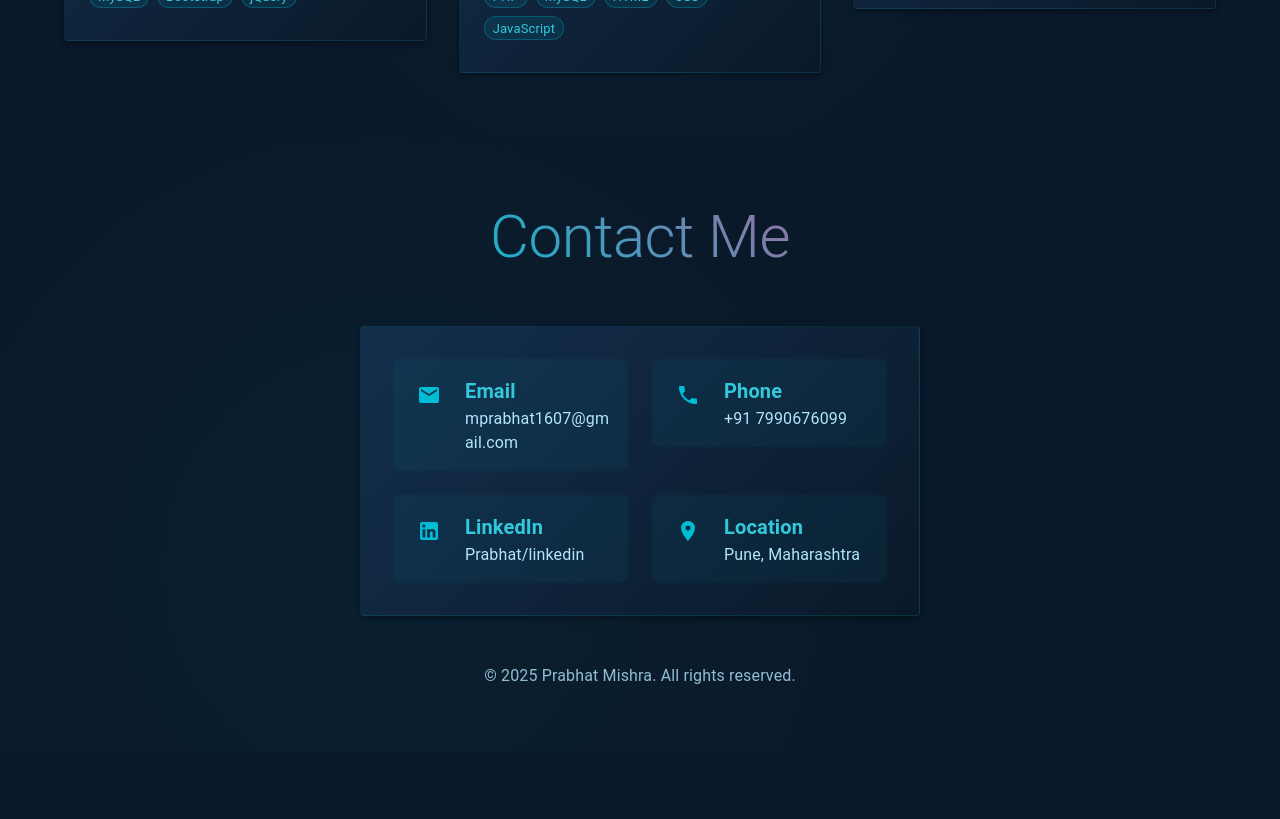
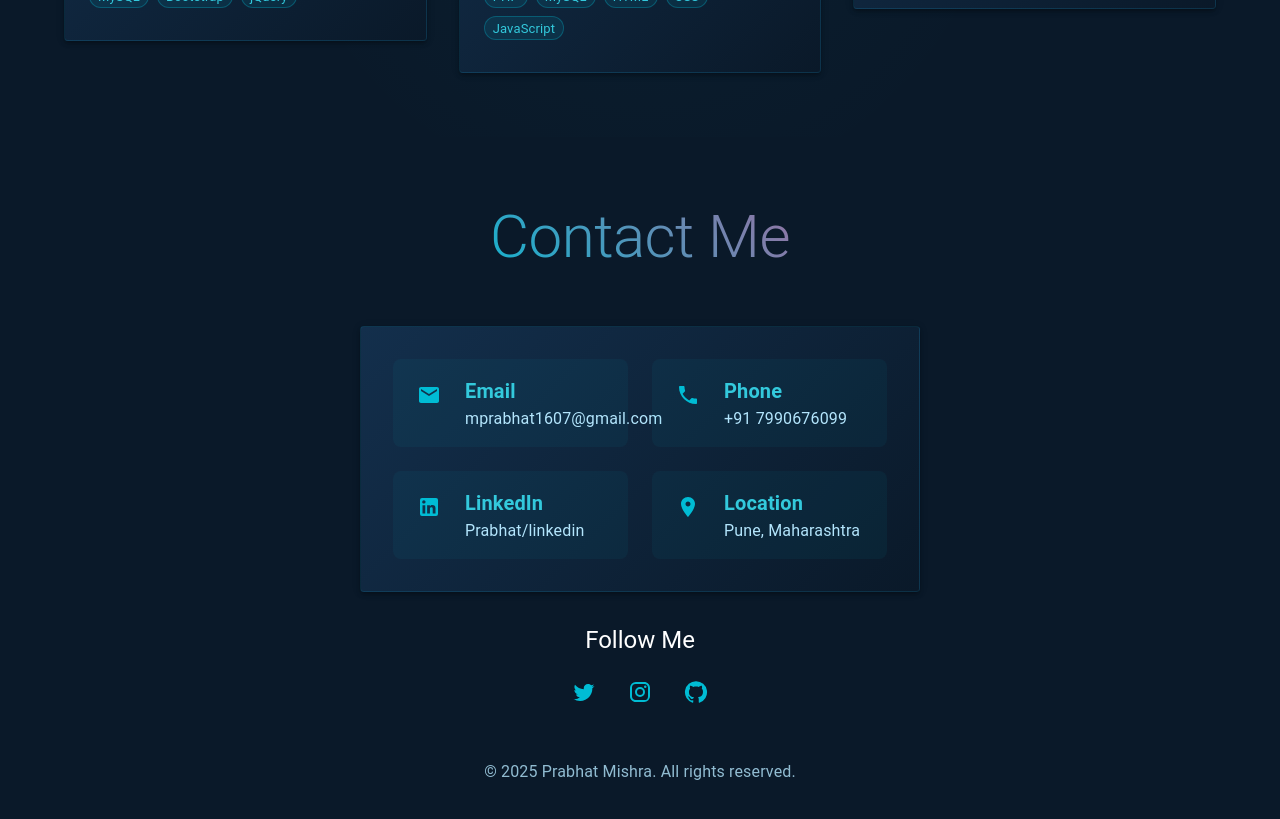
Before and after one commit to Prabhat-16/Portfolio, a React (Create React App) app: page / in a window 1280 px wide. Shown: the part 3220-4039 px from the top of the page. Before the commit the page ends 3972 px from the top, so only its background shows below. Built offline with nearby package versions, Linux system fonts and the light colour scheme.

Commit message:
Added Social Icons and Accounts

```diff
--- a/src/components/Contact.tsx
+++ b/src/components/Contact.tsx
@@ -1,6 +1,6 @@
 import React from 'react';
 import { Box, Container, Typography, Grid, Paper, IconButton, Link } from '@mui/material';
-import { Email, Phone, LinkedIn, LocationOn } from '@mui/icons-material';
+import { Email, Phone, LinkedIn, LocationOn, GitHub, Twitter, Instagram } from '@mui/icons-material';
 import { motion } from 'framer-motion';
 
 const Contact: React.FC = () => {
@@ -14,21 +14,6 @@ const Contact: React.FC = () => {
         overflow: 'hidden',
       }}
     >
-      <Box
-        component={motion.div}
-        sx={{
-          position: 'absolute',
-          top: 0,
-          left: 0,
-          right: 0,
-          bottom: 0,
-          background: 'radial-gradient(circle at 30% 70%, rgba(0,188,212,0.1) 0%, rgba(0,188,212,0) 50%)',
-          zIndex: 0,
-        }}
-        animate={{ opacity: [0.3, 0.5, 0.3] }}
-        transition={{ duration: 5, repeat: Infinity, ease: 'easeInOut' }}
-      />
-
       <Container sx={{ position: 'relative', zIndex: 1 }}>
         <motion.div
           initial={{ opacity: 0 }}
@@ -48,102 +33,31 @@ const Contact: React.FC = () => {
                 viewport={{ once: true }}
                 transition={{ duration: 0.5 }}
               >
-                <Paper
-                  elevation={3}
-                  sx={{
-                    p: 4,
-                    background: 'linear-gradient(135deg, #132f4c 0%, #0a1929 100%)',
-                    border: '1px solid rgba(0, 188, 212, 0.1)',
-                    '&:hover': {
-                      boxShadow: '0 0 20px rgba(0, 188, 212, 0.2)',
-                    },
-                  }}
-                >
+                <Paper elevation={3} sx={{ p: 4, background: 'linear-gradient(135deg, #132f4c 0%, #0a1929 100%)', border: '1px solid rgba(0, 188, 212, 0.1)' }}>
                   <Grid container spacing={3}>
-                    {[
-                      {
-                        icon: <Email />,
-                        title: 'Email',
-                        content: 'mprabhat1607@gmail.com',
-                        link: 'mailto:mprabhat1607@gmail.com',
-                      },
-                      {
-                        icon: <Phone />,
-                        title: 'Phone',
-                        content: '+91 7990676099',
-                        link: 'tel:+917990676099',
-                      },
-                      {
-                        icon: <LinkedIn />,
-                        title: 'LinkedIn',
-                        content: 'Prabhat/linkedin',
-                        link: 'https://www.linkedin.com/in/prabhat-web-developer/',
-                      },
-                      {
-                        icon: <LocationOn />,
-                        title: 'Location',
-                        content: 'Pune, Maharashtra',
-                      },
+                    {[{ icon: <Email />, title: 'Email', content: 'mprabhat1607@gmail.com', link: 'mailto:mprabhat1607@gmail.com' },
+                      { icon: <Phone />, title: 'Phone', content: '+91 7990676099', link: 'tel:+917990676099' },
+                      { icon: <LinkedIn />, title: 'LinkedIn', content: 'Prabhat/linkedin', link: 'https://www.linkedin.com/in/prabhat-web-developer/' },
+                      { icon: <LocationOn />, title: 'Location', content: 'Pune, Maharashtra' },
                     ].map((item, index) => (
                       <Grid item xs={12} sm={6} key={item.title}>
-                        <motion.div
-                          initial={{ x: -20, opacity: 0 }}
-                          whileInView={{ x: 0, opacity: 1 }}
-                          viewport={{ once: true }}
-                          transition={{ delay: index * 0.1 }}
-                          whileHover={{ scale: 1.05 }}
-                        >
-                          <Box
-                            sx={{
-                              display: 'flex',
-                              alignItems: 'flex-start',
-                              p: 2,
-                              borderRadius: 2,
-                              background: 'rgba(0, 188, 212, 0.05)',
-                              transition: 'all 0.3s ease',
-                              wordBreak: 'break-word',
-                              '&:hover': {
-                                background: 'rgba(0, 188, 212, 0.1)',
-                              },
-                            }}
-                          >
+                        <Box sx={{ display: 'flex', alignItems: 'flex-start', p: 2, borderRadius: 2, background: 'rgba(0, 188, 212, 0.05)', transition: 'all 0.3s ease' }}>
                           <IconButton color="primary" sx={{ mr: 2 }}>
                             {item.icon}
                           </IconButton>
                           <Box>
-                              <Typography
-                                variant="h6"
-                                sx={{ color: 'primary.light', fontWeight: 'bold' }}
-                              >
+                            <Typography variant="h6" sx={{ color: 'primary.light', fontWeight: 'bold' }}>
                               {item.title}
                             </Typography>
                             {item.link ? (
-                                <Link
-                                  href={item.link}
-                                  target={item.title === 'LinkedIn' ? '_blank' : undefined}
-                                  rel={item.title === 'LinkedIn' ? 'noopener noreferrer' : undefined}
-                                  sx={{
-                                    color: 'text.secondary',
-                                    textDecoration: 'none',
-                                    display: 'block',
-                                    wordBreak: 'break-word',
-                                    overflowWrap: 'break-word',
-                                    '&:hover': {
-                                      color: 'primary.main',
-                                      textDecoration: 'underline',
-                                    },
-                                  }}
-                                >
+                              <Link href={item.link} target="_blank" rel="noopener noreferrer" sx={{ color: 'text.secondary', textDecoration: 'none' }}>
                                 {item.content}
                               </Link>
                             ) : (
-                                <Typography color="text.secondary" sx={{ wordBreak: 'break-word', overflowWrap: 'break-word' }}>
-                                  {item.content}
-                                </Typography>
+                              <Typography color="text.secondary">{item.content}</Typography>
                             )}
                           </Box>
                         </Box>
-                        </motion.div>
                       </Grid>
                     ))}
                   </Grid>
@@ -152,17 +66,24 @@ const Contact: React.FC = () => {
             </Grid>
           </Grid>
 
+          <Box sx={{ mt: 4, textAlign: 'center' }}>
+            <Typography variant="h5" sx={{ mb: 2 }}>Follow Me</Typography>
+            <Box>
+              {[{ icon: <Twitter />, link: 'https://x.com/PRABHAT160703' },
+                { icon: <Instagram />, link: 'https://www.instagram.com/iamprabhatmishraa' },
+                { icon: <GitHub />, link: 'https://github.com/Prabhat-16' },
+              ].map((social, index) => (
+                <IconButton key={index} href={social.link} target="_blank" rel="noopener noreferrer" sx={{ mx: 1, color: 'primary.main' }}>
+                  {social.icon}
+                </IconButton>
+              ))}
+            </Box>
+          </Box>
+
           <Box sx={{ mt: 6, textAlign: 'center' }}>
-            <motion.div
-              initial={{ opacity: 0, y: 20 }}
-              whileInView={{ opacity: 1, y: 0 }}
-              viewport={{ once: true }}
-              transition={{ delay: 0.5 }}
-            >
             <Typography variant="body1" sx={{ color: 'text.secondary', opacity: 0.8 }}>
               © {new Date().getFullYear()} Prabhat Mishra. All rights reserved.
             </Typography>
-            </motion.div>
           </Box>
         </motion.div>
       </Container>
```
Lines whose indentation alone changed are shown as unchanged.
